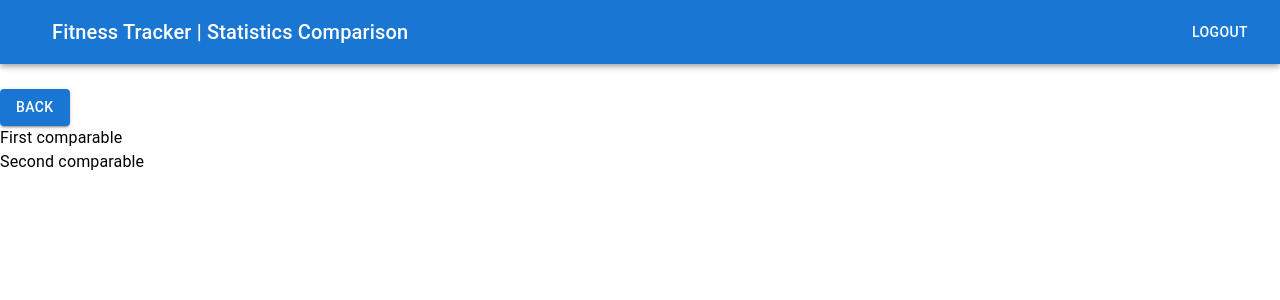
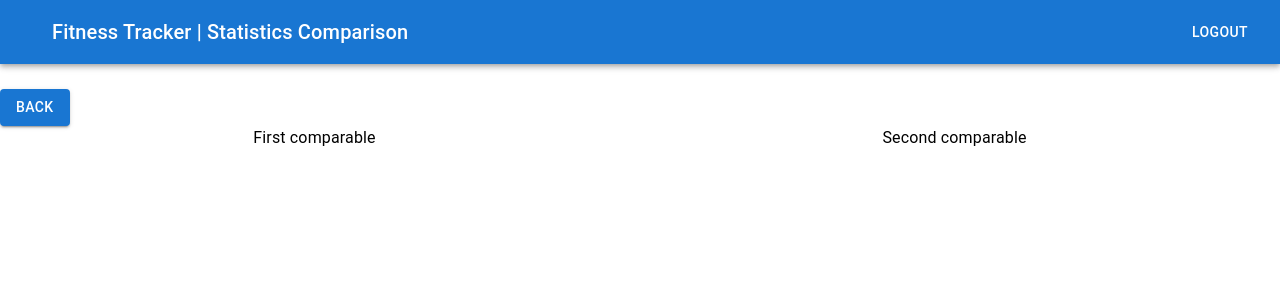
Before and after one commit to rakenduste-programmeerimine-2022/fitnesstracker, a React (Create React App) app in the folder frontend/: page /comparison in a window 1280 px wide. Shown: the top 300 px of the page. Built offline with nearby package versions, Linux system fonts and the light colour scheme; no server answers.

Commit message:
Comparison page files changed
Added css, component for the comparable data and small changes to page. Axios get method currently only prints to console.

```diff
--- /dev/null
+++ b/frontend/src/components/Comparable.js
@@ -0,0 +1,24 @@
+import { Box } from '@mui/material';
+import React, { useState, useEffect } from "react";
+import axios from 'axios';
+
+
+
+function Comparable() {
+
+    // prints the response 5 times to console
+    // dont know how to visualize it
+    axios
+    .get(`http://localhost:8080/body/getinfo`)
+    .then(function (response) {
+        console.log(response.data);
+    });
+
+    return (
+        <Box>
+
+        </Box>
+    )
+}
+
+export default Comparable
--- a/frontend/src/pages/Comparison.js
+++ b/frontend/src/pages/Comparison.js
@@ -1,5 +1,7 @@
 import React, { useState } from "react";
 import { Box, Typography, Button, AppBar, Toolbar, IconButton } from '@mui/material';
+import "../styles/ComparisonStyles.css"
+import Comparable from "../components/Comparable";
 
 const Comparison = () => {
 
@@ -29,12 +31,14 @@ const Comparison = () => {
                 Back
             </Button>
 
-            <Box>
+            <Box className="comparables">
                 <Box>
-                     <Typography>First comparable</Typography>
+                    <Typography>First comparable</Typography>
+                    <Comparable />
                 </Box>
                 <Box>
                     <Typography>Second comparable</Typography>
+                    <Comparable />
                 </Box>
             </Box>
 
--- /dev/null
+++ b/frontend/src/styles/ComparisonStyles.css
@@ -0,0 +1,4 @@
+.comparables {
+    display: flex;
+    justify-content: space-around;
+}
```
